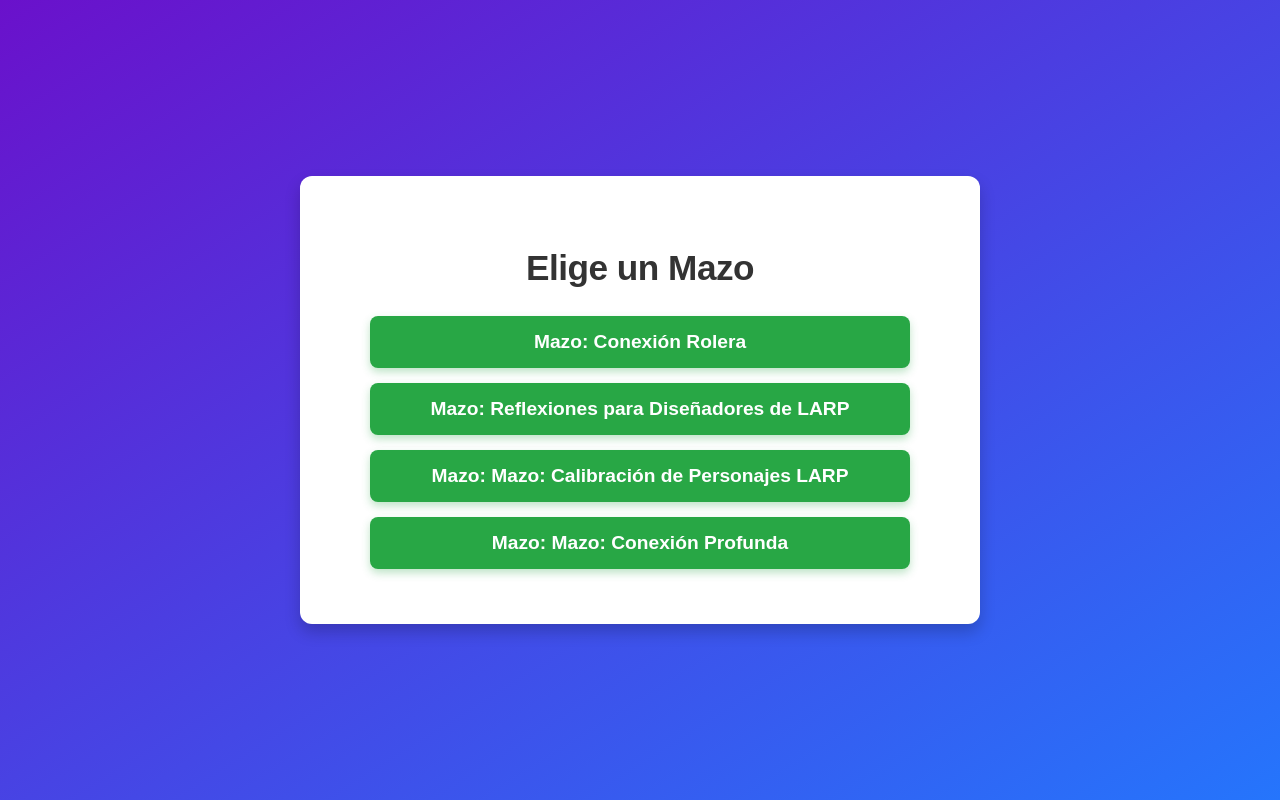
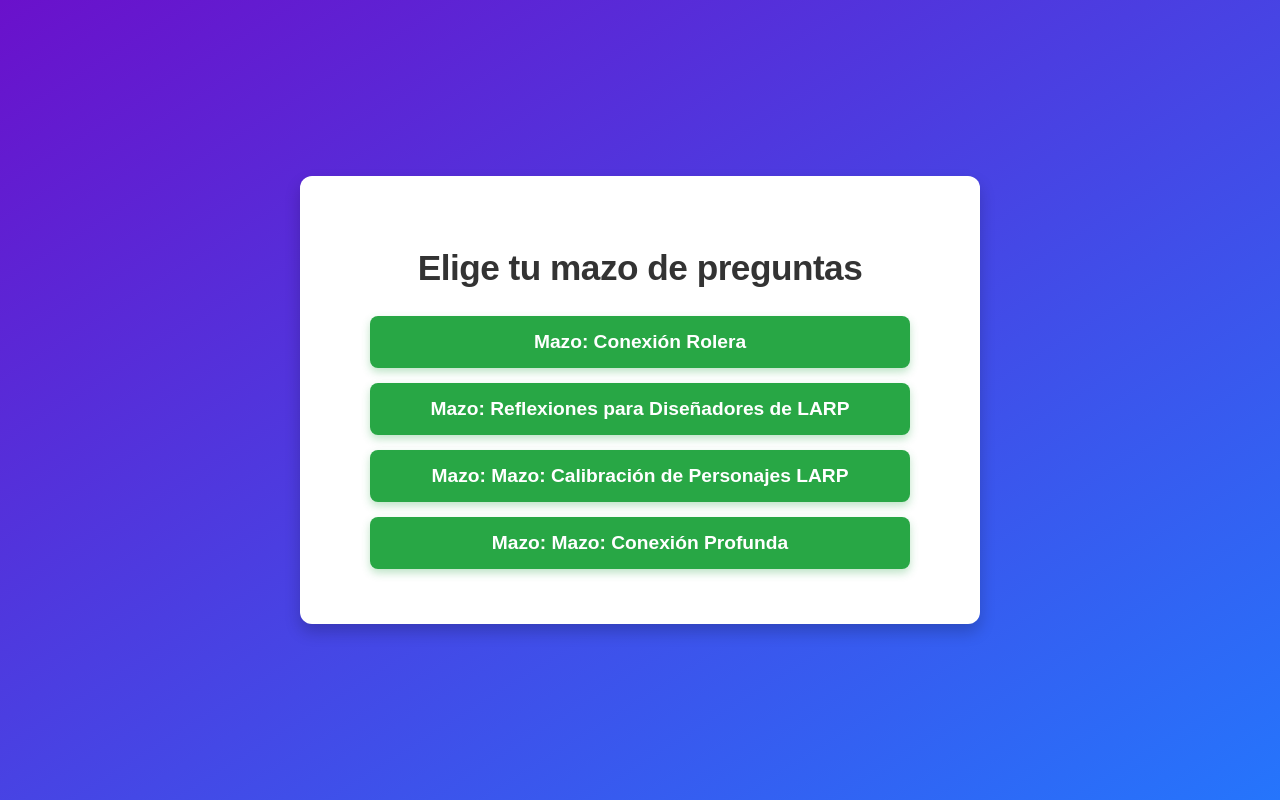
Before and after one commit to Sarony11/deep-connections, a website: page index.html in a window 1280 px wide. Drawn offline with Linux system fonts and the light colour scheme.

Commit message:
style: change h1

```diff
--- a/index.html
+++ b/index.html
@@ -9,7 +9,7 @@
 <body>
 
     <div id="deck-selection-area" class="container">
-        <h1>Elige un Mazo</h1>
+        <h1>Elige tu mazo de preguntas</h1>
         <div id="deck-options">
             </div>
     </div>
```
